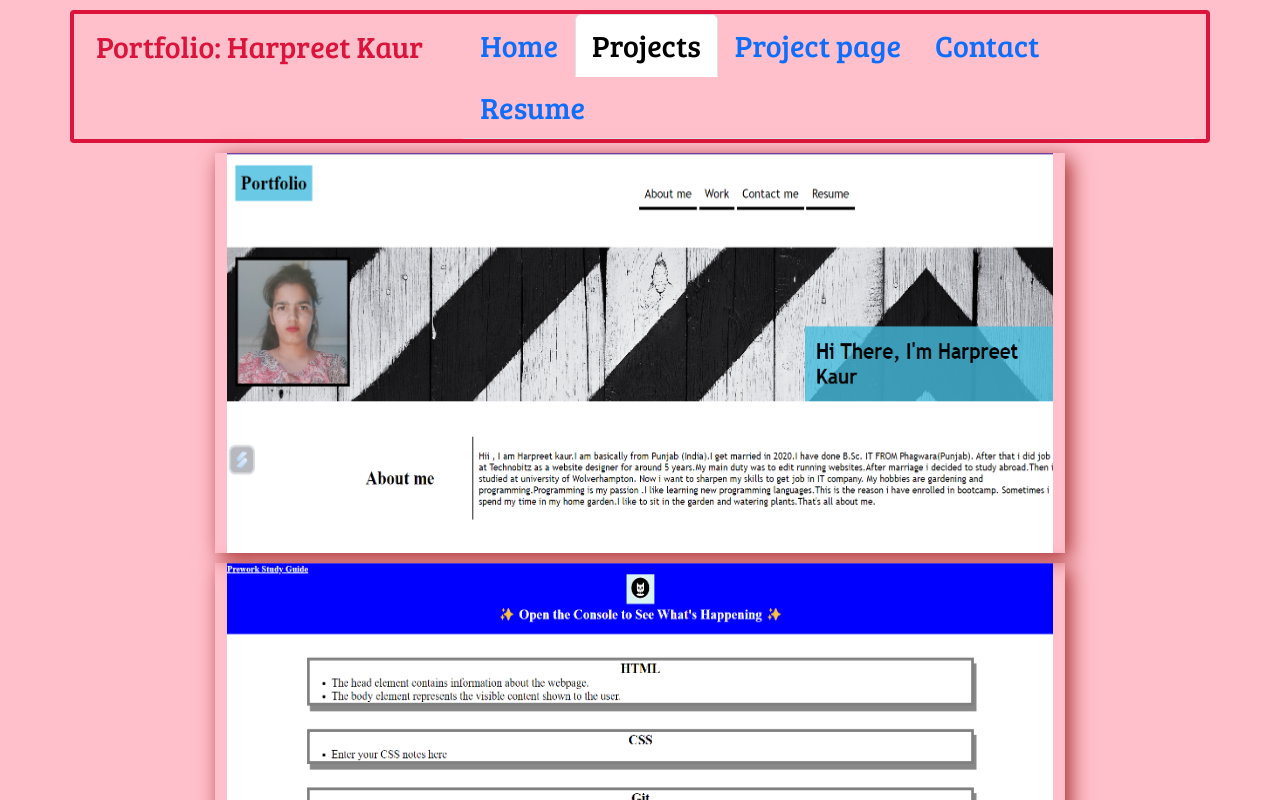
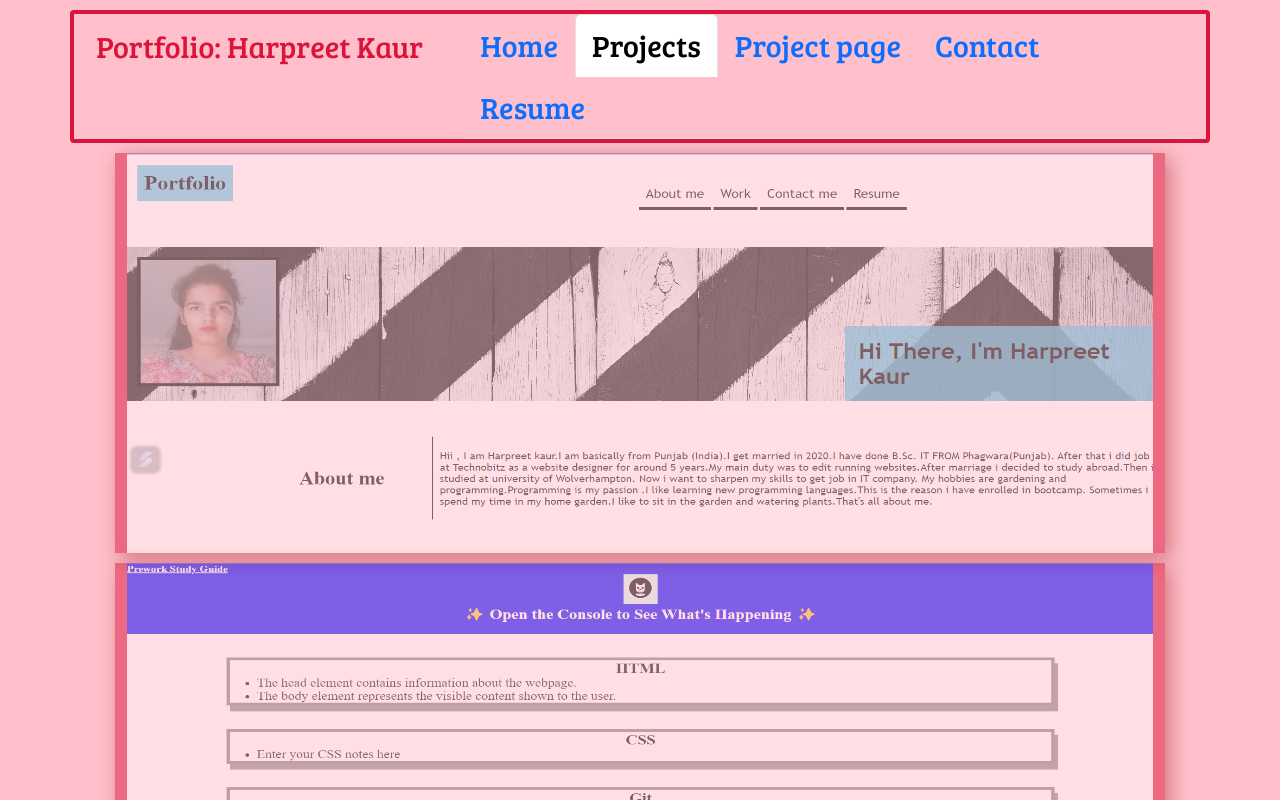
Before and after one commit to Harpreet17594/Modern-Development-with-React-React-Portfolio, a React (Vite) app: page /projects in a window 1280 px wide. Shown: the top 800 px of the page. Built offline with nearby package versions, Linux system fonts and the light colour scheme.

Commit message:
added hover effect in the file projects

```diff
--- a/src/components/pages/Contact.jsx
+++ b/src/components/pages/Contact.jsx
@@ -12,12 +12,12 @@ function Contact(props) {
     <div className='container myfont1'>
       <div className='row'>
       <div className='col-md-4'>
-        <br /><br /><br /><br />
+        <br /><br /><br /><br /> <br /><br />
       <span fontstyle>Contact Details</span><br />
       </div>
 
       <div className='col-md-8'>
-      <br /><br />
+      <br /><br /><br /><br />
       <span>Email Id: </span>
       <strong>Harpreetvirdi17594@gmail.com</strong>
       <br />
--- a/src/components/pages/Projects.jsx
+++ b/src/components/pages/Projects.jsx
@@ -10,7 +10,7 @@ function Projects(props1) {
     <div className='container stylediv1'>
     <div className='row'><div className='col-md-12'>
       <div className='row'>
-    <img  src={props1.children[1]} height={400} width={550}  /><br />
+    <img  src={props1.children[1]} height={400} width={650}  /><br />
     </div>
       </div>
   </div>
--- a/src/components/pages/Resume.jsx
+++ b/src/components/pages/Resume.jsx
@@ -7,7 +7,8 @@ import '/public/images/resume2.png';
 
 function Resume() {
   return (
-    <div className='myfont1'>
+
+    <div className='container myfont1'>
       <h1 className="text-center">Resume</h1>
       <a href="https://docs.google.com/document/d/10dS7R5Ds109E-x4AMAO_IAk3TCTXdxgm-4pCl8c7wxc/edit" target='_blank'>Click to open CV </a>
     <div className='container'>
--- a/src/components/pages/projectsstyle.css
+++ b/src/components/pages/projectsstyle.css
@@ -1,6 +1,6 @@
 .stylediv1{
     height: 400px;
-    width: 850px;
+    width: 1050px;
     outline: none;
     border-color: crimson;
     box-shadow: 5pX 5px 20px brown;
@@ -9,5 +9,12 @@
     /* background: linear-gradient(45deg, brown, pink); */
     margin-top: 10px;
     /* background-color: crimson; */
+    background-color: crimson;
+    opacity: 0.5;
 
 }
+.stylediv1:hover{
+    box-shadow: 0 1px 2px rgba(164, 34, 34, 0.2);
+        z-index: 3;
+        opacity: .8;
+}
```
